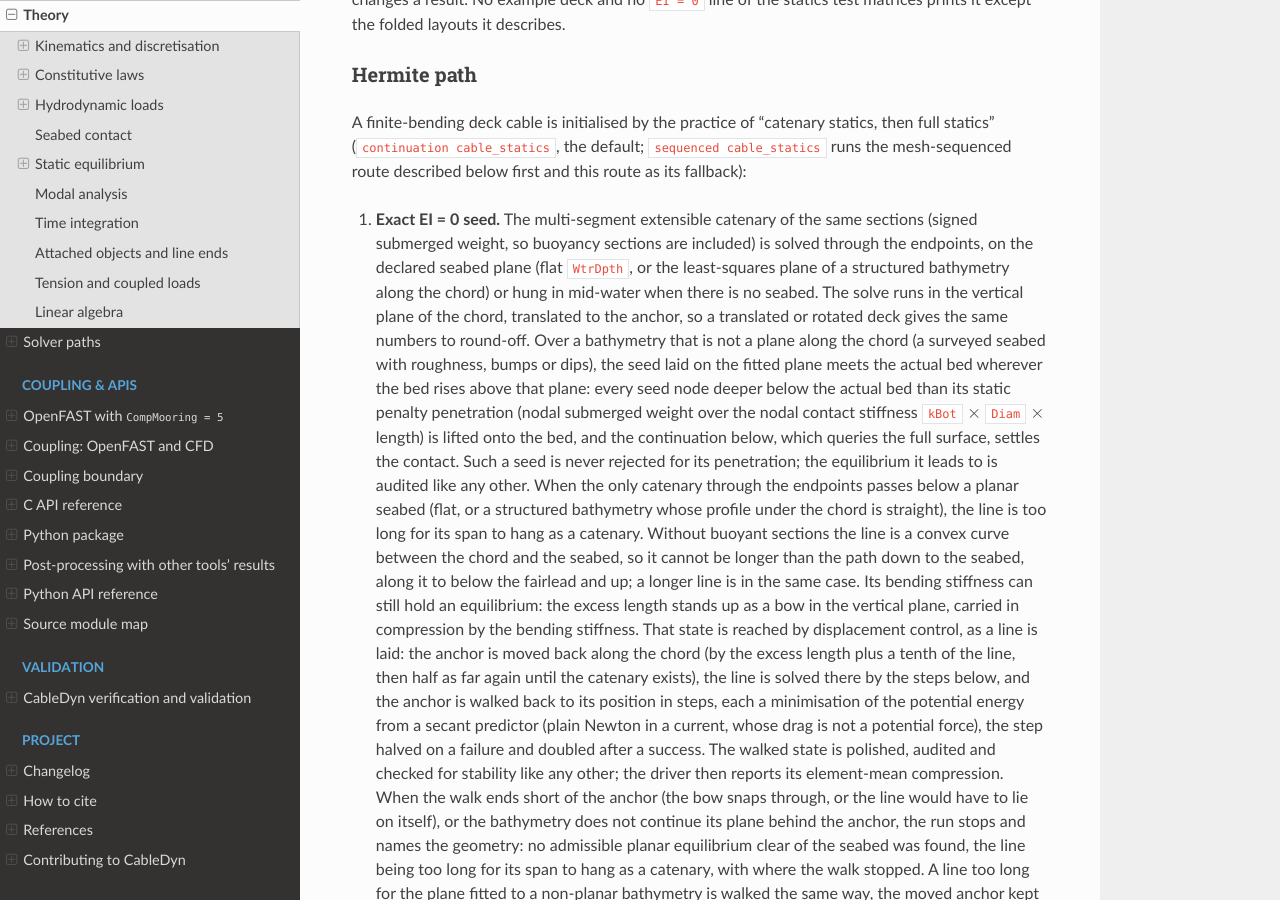
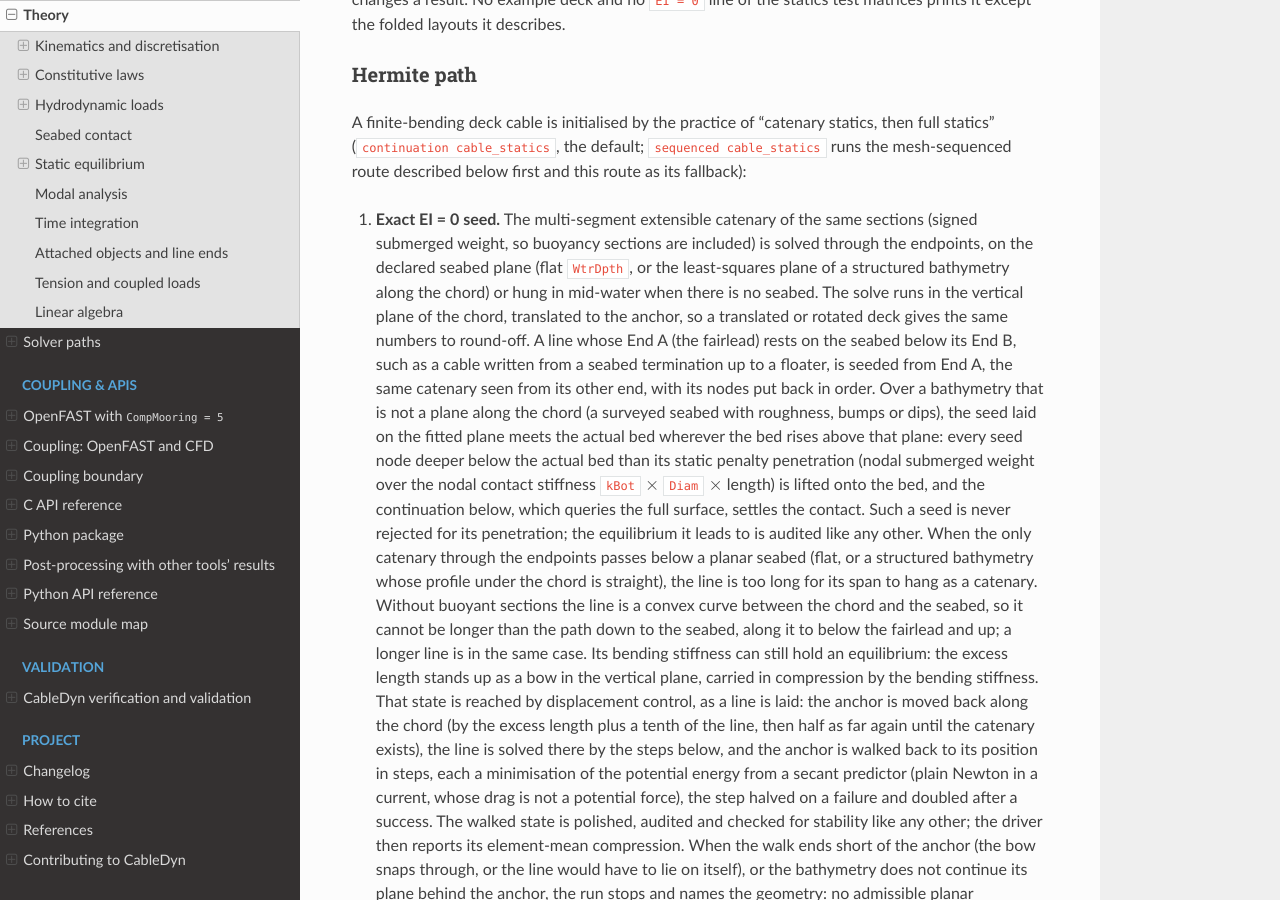
Before and after one commit to SMI-Lab-Inha/CableDyn, a Sphinx documentation site: the page built from doc/theory.rst, in a window 1280 px wide and 900 px high, scrolled down 30250 px. Built offline with Sphinx 7.4.7 and the Read the Docs theme 3.1.0, drawn with Linux system fonts in a browser that asks for light colours.

Commit message:
fix(statics): seed a cable whose End A rests on the seabed from that end
A finite-EI cable written from a seabed termination up to a floater (End
A on the bed below End B, e.g. a fixed rod's end on the seabed to a free
spar rod) was refused by the catenary seed (the fairlead, End A, must sit
above the bed), so the mesh-sequenced route alone solved it, and its
branch depended on platform round-off: the pinned_cable_light_object
deck pcl_fixrod solved on Windows and reached a kinked state (max h kappa
1.96) on the Linux gfortran Debug CI job, which failed the deck.

The seed is now laid from End A, the same catenary seen from its other
end, with its nodes put back in order; no anchor walk follows a reversed
seed. The deck starts at the same equilibrium as before on Windows, and
new gate R moves the fixed rod by 1 ulp either way in x or 1e-12 m up:
the rod's start is unchanged (0 m). pcl_fixrod holds to 2.0e-7 m and
4.6e-8 in tension.

Signed-off-by: Jae Hoon Seo <jaehoon.seo@inha.ac.kr>

```diff
--- a/doc/theory.rst
+++ b/doc/theory.rst
@@ -1623,7 +1623,9 @@ mesh-sequenced route described below first and this route as its fallback):
    declared seabed plane (flat ``WtrDpth``, or the least-squares plane of a structured bathymetry
    along the chord) or hung in mid-water when there is no seabed. The solve runs in the vertical
    plane of the chord, translated to the anchor, so a translated or rotated deck gives the same
-   numbers to round-off. Over a bathymetry that is not a plane along the chord (a surveyed
+   numbers to round-off. A line whose End A (the fairlead) rests on the seabed below its End B,
+   such as a cable written from a seabed termination up to a floater, is seeded from End A, the
+   same catenary seen from its other end, with its nodes put back in order. Over a bathymetry that is not a plane along the chord (a surveyed
    seabed with roughness, bumps or dips), the seed laid on the fitted plane meets the actual bed
    wherever the bed rises above that plane: every seed node deeper below the actual bed than its
    static penalty penetration (nodal submerged weight over the nodal contact stiffness
```
Also changed, not shown: CHANGELOG.md (+9 -0 lines), 2 other files.
